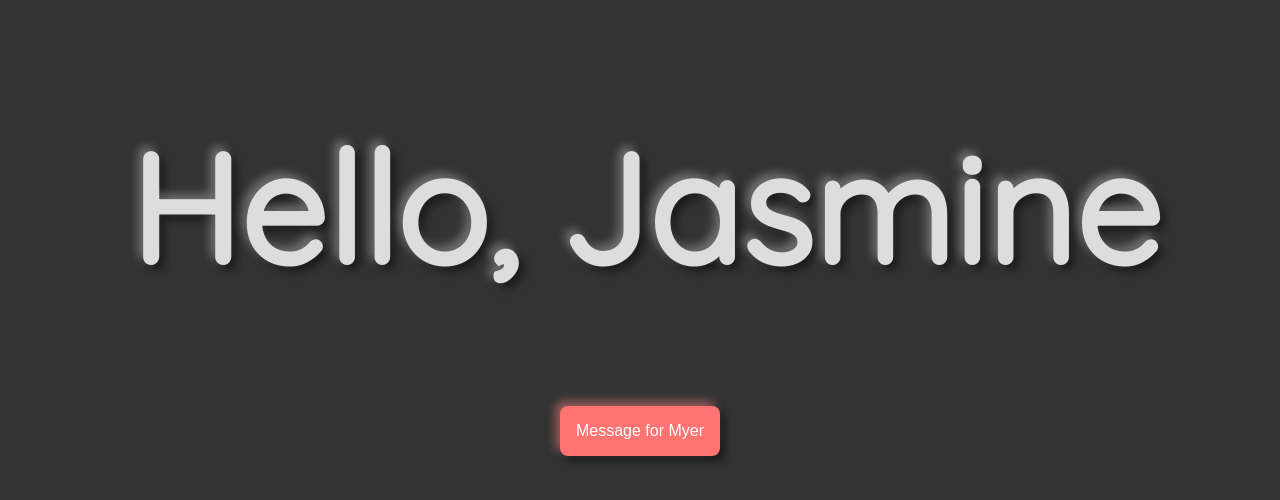
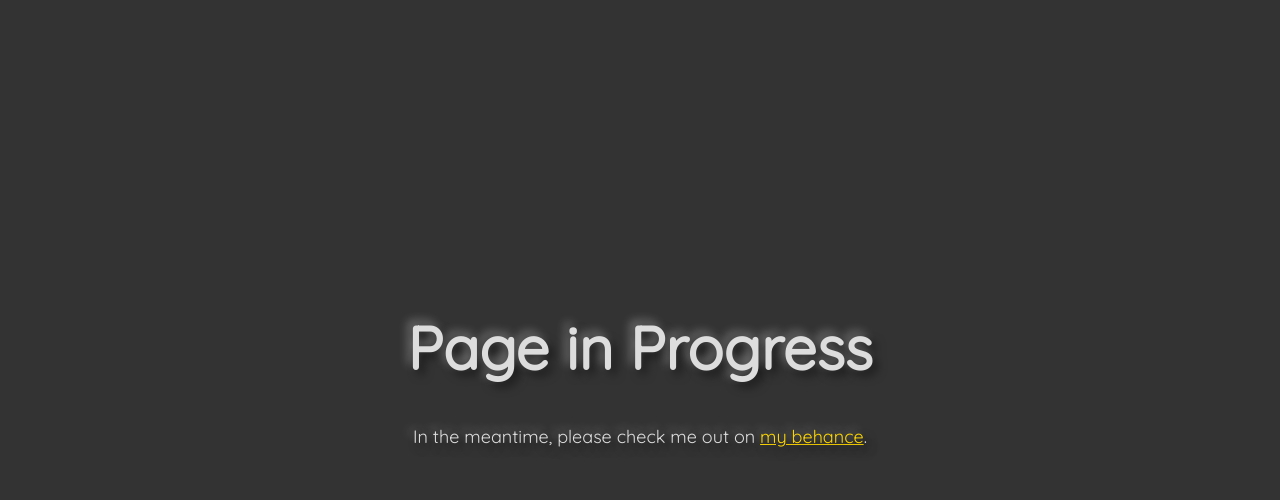
Before and after one commit to Clavinerise/Clavinerise.github.io, a plain HTML site: page index.html in a window 1280 px wide. Drawn offline with Linux system fonts and the light colour scheme.

Commit message:
Created temp page

```diff
--- /dev/null
+++ b/css/main.css
@@ -0,0 +1,100 @@
+.main-body {
+    display: flex;
+    background-color: #333;
+    flex-direction: column;
+    box-sizing: border-box;
+    /* align-items: center;
+    justify-content: center; */
+    height: 90vh;
+    /* border: 3px black dashed; */
+}
+
+.lg-heading {
+    font-size: 30px;
+    /* font-size: 5vw; */
+
+    font-family: Quicksand, serif;
+    color: #ddd;
+    text-shadow:
+        -5px -5px 10px rgba(255, 255, 255, .3),
+        5px 5px 10px rgba(0, 0, 0, .5);
+    text-align: center;
+    /* border: 3px black solid; */
+    margin: auto;
+}
+
+.lg-heading > p {
+    font-size: 18px;
+}
+
+.lg-heading a:link {
+    color: gold;
+}
+
+.lg-heading a:visited {
+    color: darkgoldenrod;
+}
+
+.lg-heading a:hover {
+    color: yellow;
+}
+
+/* .main-body > h1 {
+    font-size: 30px;
+    font-size: 5vw;
+
+    font-family: Quicksand, serif;
+    color: #ddd;
+    text-shadow:
+        -5px -5px 10px rgba(255, 255, 255, .3),
+        5px 5px 10px rgba(0, 0, 0, .5);
+    border: 3px black solid;
+    margin: 0;
+
+} */
+
+/* .main-header {
+    padding: 20px;
+    background: gray;
+    color: white;
+    width: 100%;
+    height: 80px;
+    -webkit-box-shadow: 10px 10px 5px 0px rgba(0,0,0,0.75);
+    -moz-box-shadow: 10px 10px 5px 0px rgba(0,0,0,0.75);
+    box-shadow: 10px 10px 5px 0px rgba(0,0,0,0.75);
+}
+
+
+.main-navigation {
+    -webkit-box-shadow: 10px 10px 5px 0px rgba(0,0,0,0.75);
+    -moz-box-shadow: 10px 10px 5px 0px rgba(0,0,0,0.75);
+    box-shadow: 10px 10px 5px 0px rgba(0,0,0,0.75);
+}
+
+.container {
+    width: 80%;
+    margin: 0 auto;
+}
+
+.default-btn {
+    background-color: #ff7370;
+    color: #fff;
+    padding: 1em;
+    font-size: 1em;
+    border-radius: .5em;
+    border: none;
+    outline: none;
+    box-shadow:
+        -5px -5px 10px 0 rgba(247, 129, 128, .5),
+        5px 5px 10px 0 rgba(0, 0, 0, .5);
+}
+
+.main-footer {
+    text-align: center;
+    color: white;
+    font-family: Arial, Helvetica, sans-serif;
+    position: absolute;
+    bottom: 0;
+    width: 100%;
+    padding: 20px;
+} */
--- a/css/style.css
+++ b/css/style.css
@@ -1,23 +1,3 @@
-.main-body {
-    display: flex;
-    background-color: #333;
-    flex-direction: column;
-    align-items: center;
-}
-
-body h1 {
-    /* font-size: 5em; */
-    font-size: 30px;
-    font-size: 12vw;
-
-    font-family: Quicksand, serif;
-    color: #ddd;
-    padding-left: 10px;
-    text-shadow:
-        -5px -5px 10px rgba(255, 255, 255, .3),
-        5px 5px 10px rgba(0, 0, 0, .5);
-}
-
 .janbody {
     display: flex;
     background-color: gainsboro;
--- a/index.html
+++ b/index.html
@@ -6,13 +6,20 @@
         <meta http-equiv="X-UA-Compatible" content="ie-edge">
 
         <link rel="stylesheet" href="https://fonts.googleapis.com/css?family=Quicksand">
-        <link href="css/style.css" rel="stylesheet" type="text/css">
+        <link href="css/main.css" rel="stylesheet" type="text/css">
 
         <title>Hello</title>
     </header>
     <body class="main-body">
-        <h1>Hello, Jasmine</h1>
-        <button id="btn1" class="btn">Message for Myer</button>
-        <script src="js/test.js" type="text/javascript"></script>
+        <!-- <header class="main-header">
+            <div class="container">Jasmine Chan</div>
+        </header> -->
+        <div class="lg-heading">
+            <h1>Page in Progress</h1>
+            <p>In the meantime, please check me out on <a href="https://www.behance.net/chanjasmine">my behance</a>.</p>
+        </div>
+        <!-- <button class="default-btn" class="btn">Message for Myer</button> -->
+        <!-- <script src="js/test.js" type="text/javascript"></script> -->
+        <!-- <footer class="main-footer">2020 Jasmine Chan</footer> -->
     </body>
 </html>
```
